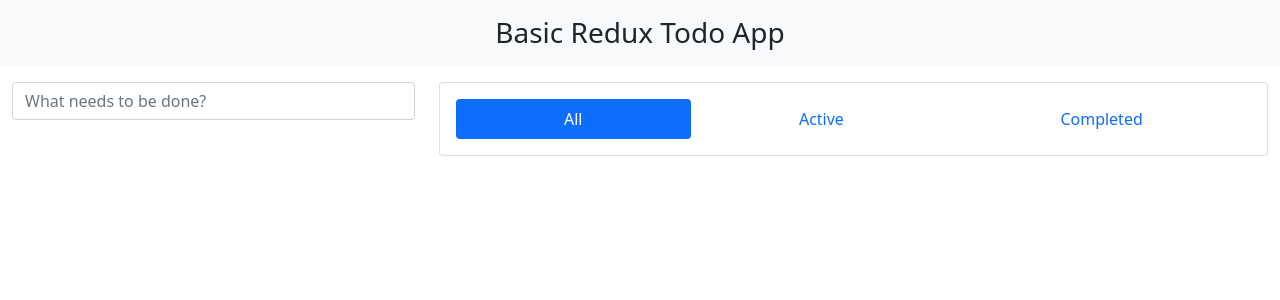
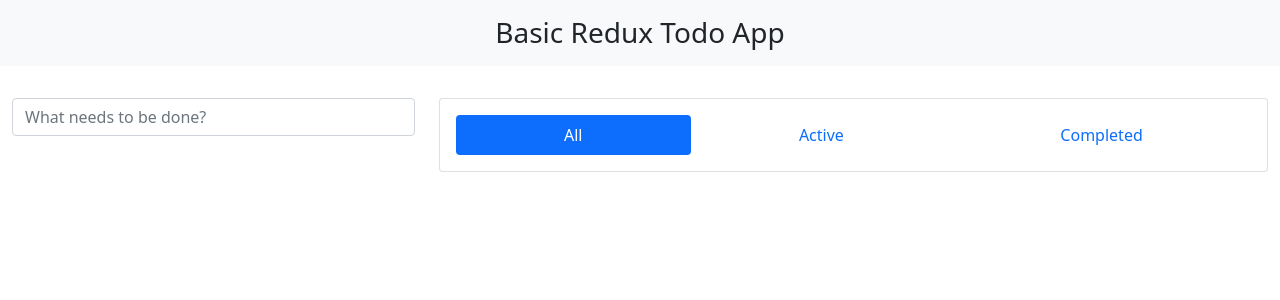
Before and after one commit to hooman182/todo-app-react-redux, a React (Create React App) app: page / in a window 1280 px wide. Shown: the top 300 px of the page. Built offline with nearby package versions, Linux system fonts and the light colour scheme.

Commit message:
Improve Todo & TodoContainer component ui

```diff
--- a/src/components/todo/Todo.jsx
+++ b/src/components/todo/Todo.jsx
@@ -5,7 +5,7 @@
 class Todo extends Component {
     state = {
         edit: false,
-        input: "",
+        input: this.props.data.text,
         id: null
     }
     deleteTodoClick = (index) => {
@@ -26,7 +26,7 @@
         const todo = this.props.data;
         return (
             <div className="d-flex justify-content-between align-items-center my-3">
-                <div className="flex-grow-1">
+                <div className="flex-grow-1 me-4">
                     {
                         !this.state.edit ?
                             <div className="form-check">
@@ -42,7 +42,7 @@
                     }
                 </div>
                 <div className="btn-group">
-                    <button className={`btn btn-${!this.state.edit ? 'primary' : 'warning'}`} onClick={this.editTodoClick.bind(this, todo.id)}>
+                    <button className={`btn btn-${!this.state.edit ? 'secondary' : 'warning'}`} onClick={this.editTodoClick.bind(this, todo.id)}>
                         {
                             !this.state.edit ?
                                 <i className="fas fa-pen"></i>
--- a/src/components/todo/TodoContainer.jsx
+++ b/src/components/todo/TodoContainer.jsx
@@ -7,11 +7,11 @@
 class TodoContainer extends Component {
     render() {
         return (
-            <div className="row justify-content-between">
-                <div className="col-4">
+            <div className="row justify-content-between justify-content-md-center">
+                <div className="col-sm-12 col-md-10 col-lg-4 mt-3">
                     <Form />
                 </div>
-                <div className="col-8">
+                <div className="col-sm-12 col-md-10 col-lg-8 mt-3">
                     <div className="card">
                         <div className="card-body">
                             <StatusTabs />
```
